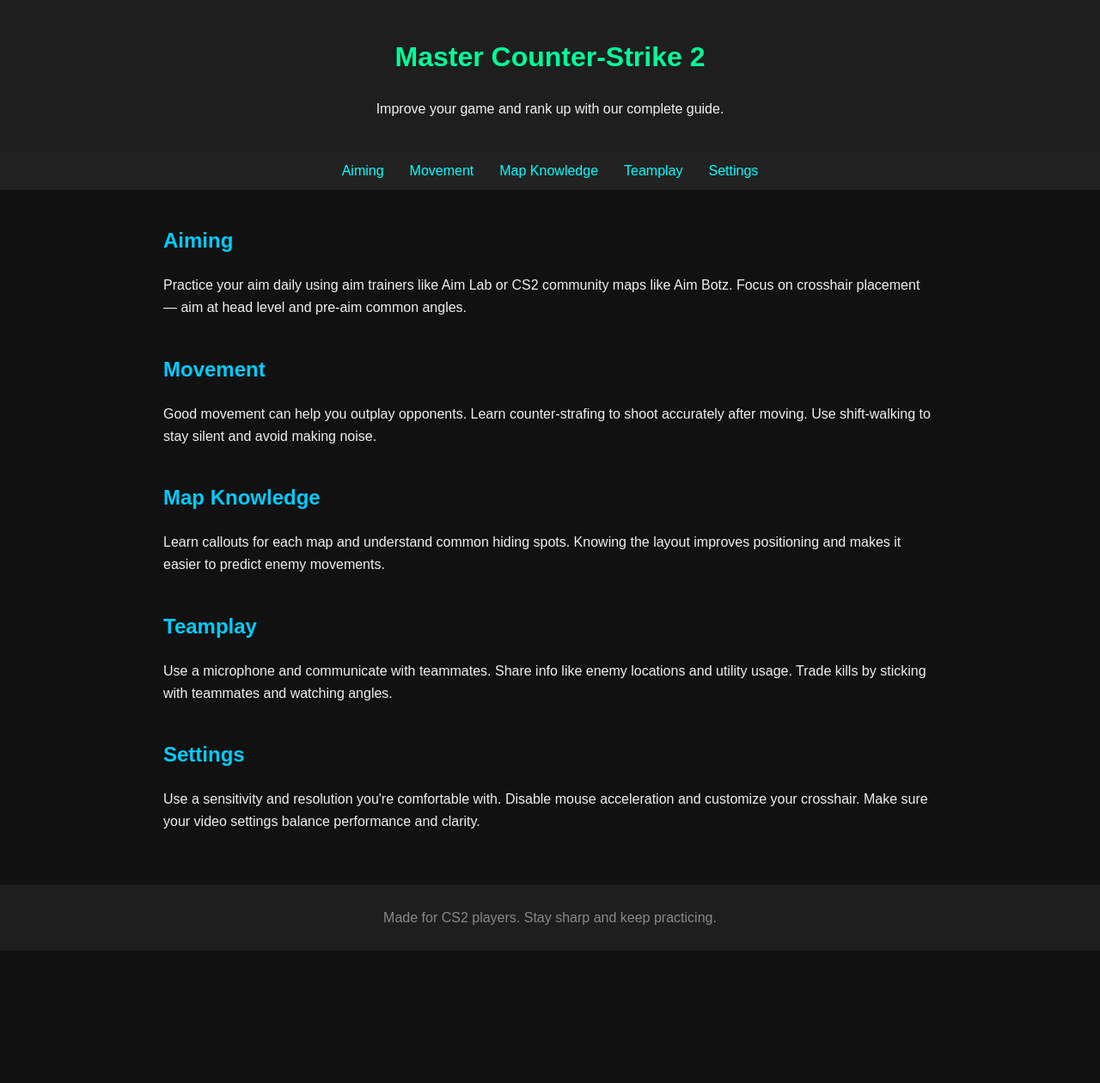
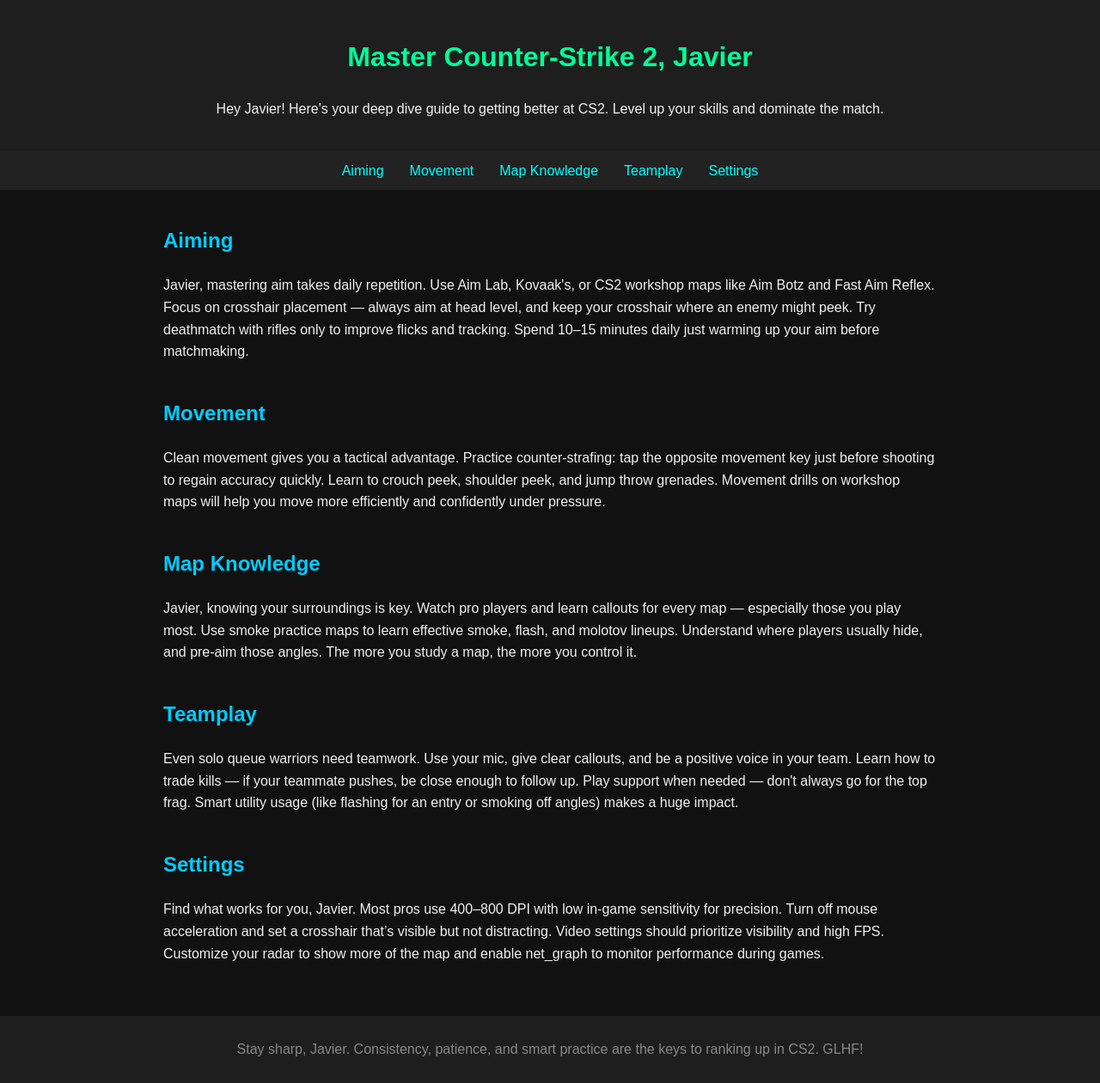
Before and after one commit to proswiftonex/cs2-guide-for-javier, a plain HTML site: page index.html in a window 1280 px wide. Shown: the whole page at 86% size. Before the commit the page ends 1106 px from the top, so only its background shows below. Drawn offline with Linux system fonts and the light colour scheme.

Commit message:
Update index.html

```diff
--- a/index.html
+++ b/index.html
@@ -56,8 +56,8 @@
 </head>
 <body>
   <header>
-    <h1>Master Counter-Strike 2</h1>
-    <p>Improve your game and rank up with our complete guide.</p>
+    <h1>Master Counter-Strike 2, Javier</h1>
+    <p>Hey Javier! Here's your deep dive guide to getting better at CS2. Level up your skills and dominate the match.</p>
   </header>
 
   <nav>
@@ -71,32 +71,32 @@
   <main>
     <section id="aiming">
       <h2>Aiming</h2>
-      <p>Practice your aim daily using aim trainers like Aim Lab or CS2 community maps like Aim Botz. Focus on crosshair placement — aim at head level and pre-aim common angles.</p>
+      <p>Javier, mastering aim takes daily repetition. Use Aim Lab, Kovaak's, or CS2 workshop maps like Aim Botz and Fast Aim Reflex. Focus on crosshair placement — always aim at head level, and keep your crosshair where an enemy might peek. Try deathmatch with rifles only to improve flicks and tracking. Spend 10–15 minutes daily just warming up your aim before matchmaking.</p>
     </section>
 
     <section id="movement">
       <h2>Movement</h2>
-      <p>Good movement can help you outplay opponents. Learn counter-strafing to shoot accurately after moving. Use shift-walking to stay silent and avoid making noise.</p>
+      <p>Clean movement gives you a tactical advantage. Practice counter-strafing: tap the opposite movement key just before shooting to regain accuracy quickly. Learn to crouch peek, shoulder peek, and jump throw grenades. Movement drills on workshop maps will help you move more efficiently and confidently under pressure.</p>
     </section>
 
     <section id="map">
       <h2>Map Knowledge</h2>
-      <p>Learn callouts for each map and understand common hiding spots. Knowing the layout improves positioning and makes it easier to predict enemy movements.</p>
+      <p>Javier, knowing your surroundings is key. Watch pro players and learn callouts for every map — especially those you play most. Use smoke practice maps to learn effective smoke, flash, and molotov lineups. Understand where players usually hide, and pre-aim those angles. The more you study a map, the more you control it.</p>
     </section>
 
     <section id="teamplay">
       <h2>Teamplay</h2>
-      <p>Use a microphone and communicate with teammates. Share info like enemy locations and utility usage. Trade kills by sticking with teammates and watching angles.</p>
+      <p>Even solo queue warriors need teamwork. Use your mic, give clear callouts, and be a positive voice in your team. Learn how to trade kills — if your teammate pushes, be close enough to follow up. Play support when needed — don't always go for the top frag. Smart utility usage (like flashing for an entry or smoking off angles) makes a huge impact.</p>
     </section>
 
     <section id="settings">
       <h2>Settings</h2>
-      <p>Use a sensitivity and resolution you're comfortable with. Disable mouse acceleration and customize your crosshair. Make sure your video settings balance performance and clarity.</p>
+      <p>Find what works for you, Javier. Most pros use 400–800 DPI with low in-game sensitivity for precision. Turn off mouse acceleration and set a crosshair that’s visible but not distracting. Video settings should prioritize visibility and high FPS. Customize your radar to show more of the map and enable net_graph to monitor performance during games.</p>
     </section>
   </main>
 
   <footer>
-    <p>Made for CS2 players. Stay sharp and keep practicing.</p>
+    <p>Stay sharp, Javier. Consistency, patience, and smart practice are the keys to ranking up in CS2. GLHF!</p>
   </footer>
 </body>
 </html>
```
